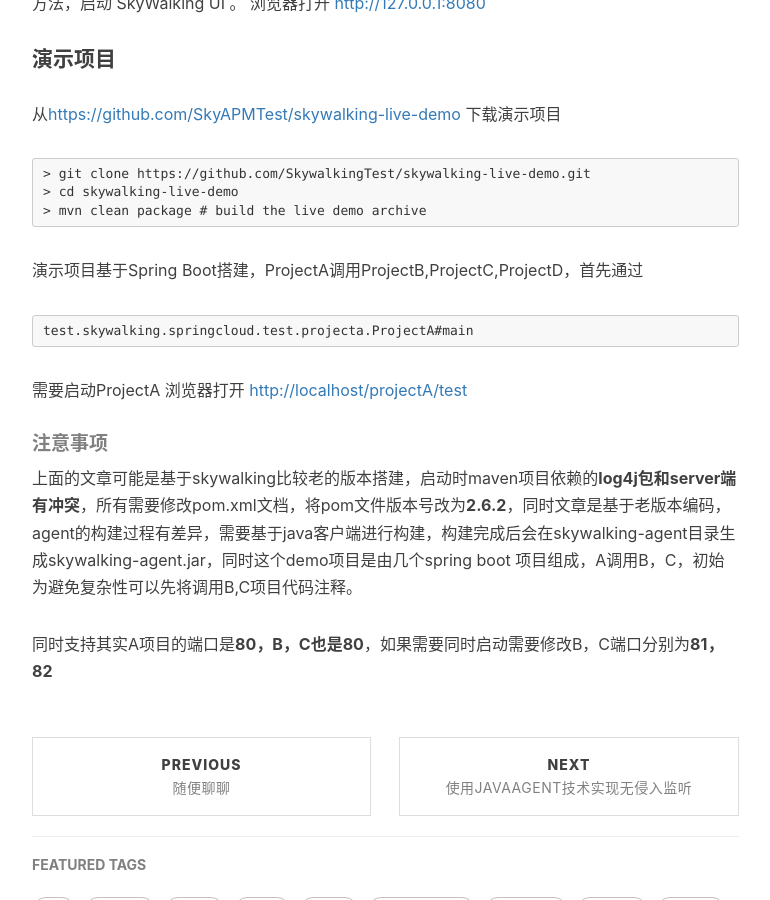
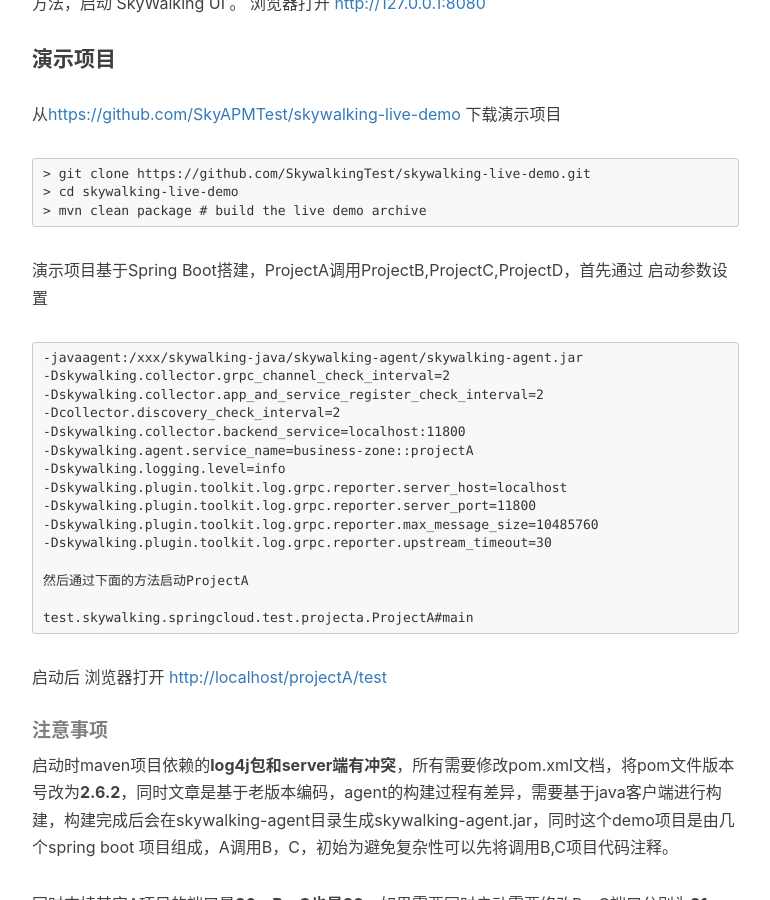
Before and after one commit to gregoriusxu/gregoriusxu.github.io, a Jekyll site: the page built from _posts/2022-05-22-skywalking调试环境搭建.md, in a window 1280 px wide and 900 px high, scrolled down 2154 px. Shown: the whole window, without its empty margins (233-1003 px from the left). Built offline with Jekyll 4.4.1, drawn with Linux system fonts in a browser that asks for light colours; nearby versions of some CDN libraries; comment, search, counter and statistics services are not loaded; some of the changed text lies outside the part shown.

Commit message:
修改post

````diff
--- a/_posts/2022-05-22-skywalking调试环境搭建.md
+++ b/_posts/2022-05-22-skywalking调试环境搭建.md
@@ -87,16 +87,31 @@ oap-server/oal-grammar/target/generated-sources
 ```
 
 演示项目基于Spring Boot搭建，ProjectA调用ProjectB,ProjectC,ProjectD，首先通过
+启动参数设置
 
 ``` text
+-javaagent:/xxx/skywalking-java/skywalking-agent/skywalking-agent.jar
+-Dskywalking.collector.grpc_channel_check_interval=2
+-Dskywalking.collector.app_and_service_register_check_interval=2
+-Dcollector.discovery_check_interval=2
+-Dskywalking.collector.backend_service=localhost:11800
+-Dskywalking.agent.service_name=business-zone::projectA
+-Dskywalking.logging.level=info
+-Dskywalking.plugin.toolkit.log.grpc.reporter.server_host=localhost
+-Dskywalking.plugin.toolkit.log.grpc.reporter.server_port=11800
+-Dskywalking.plugin.toolkit.log.grpc.reporter.max_message_size=10485760
+-Dskywalking.plugin.toolkit.log.grpc.reporter.upstream_timeout=30
+
+然后通过下面的方法启动ProjectA
+
 test.skywalking.springcloud.test.projecta.ProjectA#main
 ```
 
-需要启动ProjectA
+启动后
 浏览器打开 <http://localhost/projectA/test>
 
 ##### 注意事项
 
-上面的文章可能是基于skywalking比较老的版本搭建，启动时maven项目依赖的**log4j包和server端有冲突**，所有需要修改pom.xml文档，将pom文件版本号改为**2.6.2**，同时文章是基于老版本编码，agent的构建过程有差异，需要基于java客户端进行构建，构建完成后会在skywalking-agent目录生成skywalking-agent.jar，同时这个demo项目是由几个spring boot 项目组成，A调用B，C，初始为避免复杂性可以先将调用B,C项目代码注释。
+启动时maven项目依赖的**log4j包和server端有冲突**，所有需要修改pom.xml文档，将pom文件版本号改为**2.6.2**，同时文章是基于老版本编码，agent的构建过程有差异，需要基于java客户端进行构建，构建完成后会在skywalking-agent目录生成skywalking-agent.jar，同时这个demo项目是由几个spring boot 项目组成，A调用B，C，初始为避免复杂性可以先将调用B,C项目代码注释。
 
 同时支持其实A项目的端口是**80，B，C也是80**，如果需要同时启动需要修改B，C端口分别为**81，82**
````
Also changed, not shown: other parts of _posts/2022-05-22-skywalking调试环境搭建.md (+1 -1 lines).
